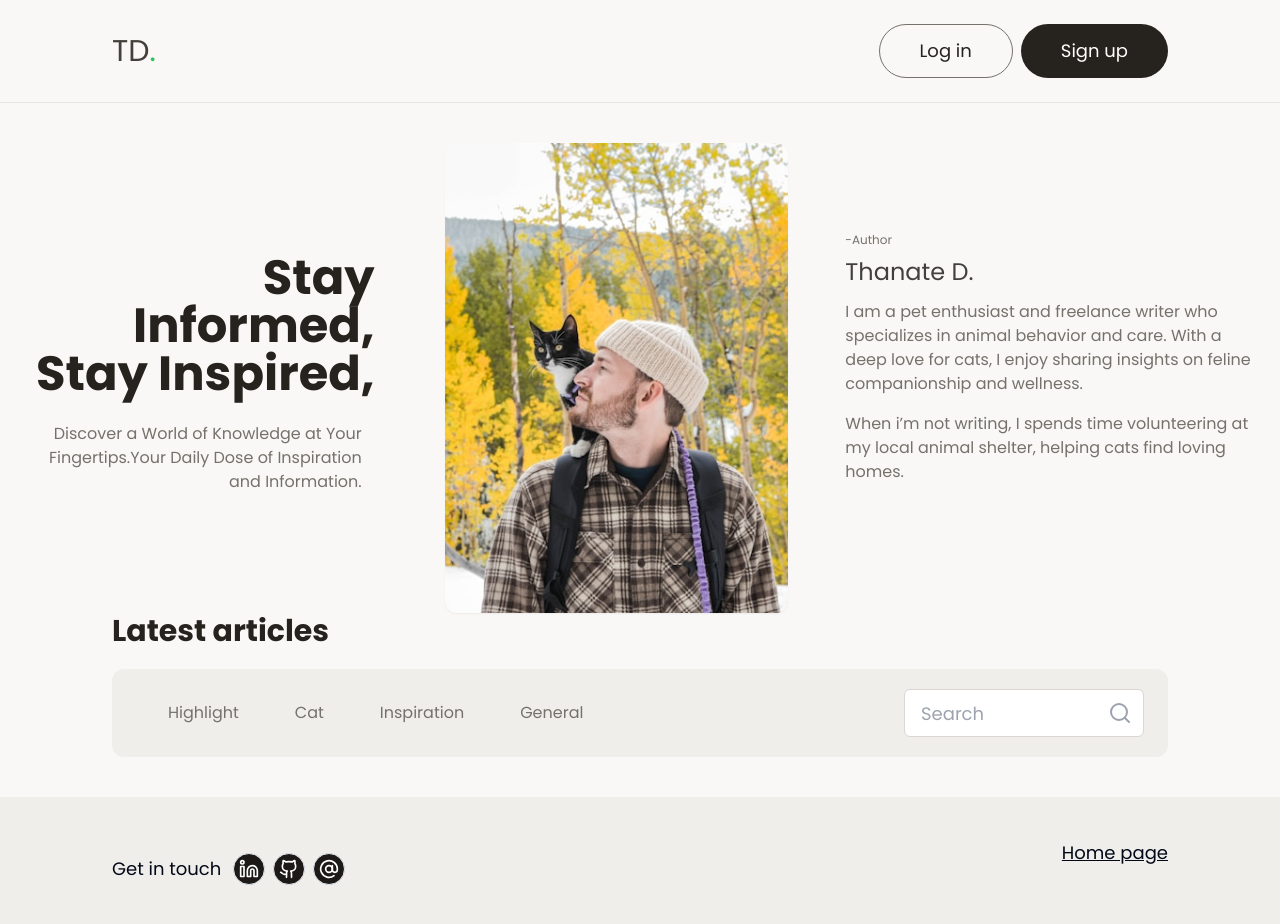
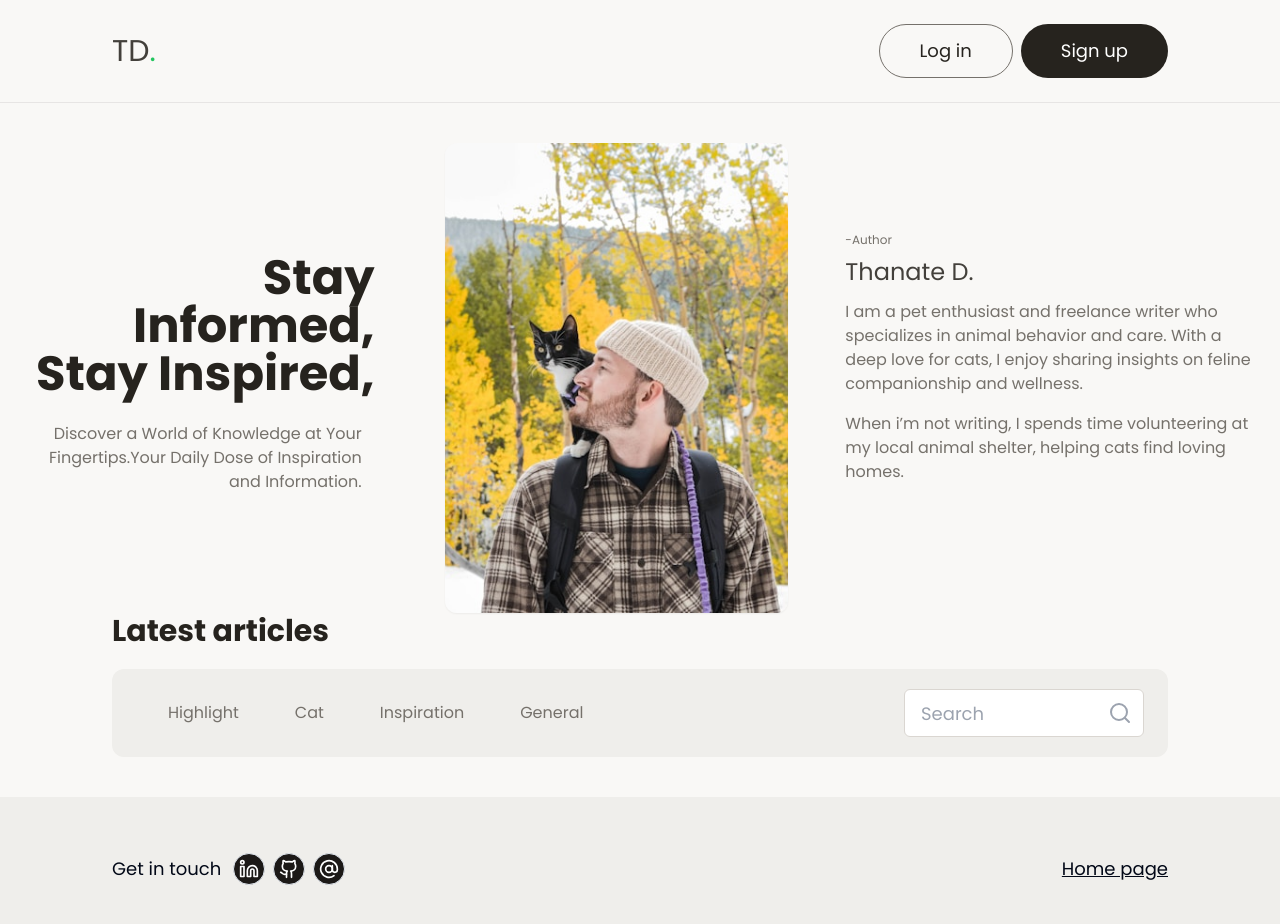
Before and after one commit to NukTD/Personal-Blog-Project, a React (Vite) app: page / in a window 1280 px wide. Shown: the top 924 px of the page. Built offline with nearby package versions, Linux system fonts and the light colour scheme.

Commit message:
fix:Homepage in Footer isn't in the middle of Y axis

```diff
--- a/src/Componants/Footer.jsx
+++ b/src/Componants/Footer.jsx
@@ -4,7 +4,7 @@ import { AtSign } from "lucide-react";
 
 function Footer() {
   return (
-    <footer className="bg-[#EFEEEB] w-full h-[144px] flex flex-col mt-10 md:flex-row md:justify-between md:items-center">
+    <footer className="bg-[#EFEEEB] w-full h-[144px] flex flex-col mt-10 md:flex-row md:items-center md:justify-between ">
       <div className="flex items-center justify-center mt-8 md:mt-0 md:ml-28">
         <div className="mr-3 text-lg">Get in touch</div>
         <div className="flex">
@@ -20,11 +20,9 @@ function Footer() {
         </div>
       </div>
 
-      <div className="flex items-center justify-center mb-8 mt-4 md:mt-0 md:mr-28">
-        <a href="#" className="underline text-lg">
-          Home page
-        </a>
-      </div>
+      <a href="#" className="underline text-lg flex justify-center md:mr-28">
+        Home page
+      </a>
     </footer>
   );
 }
```
